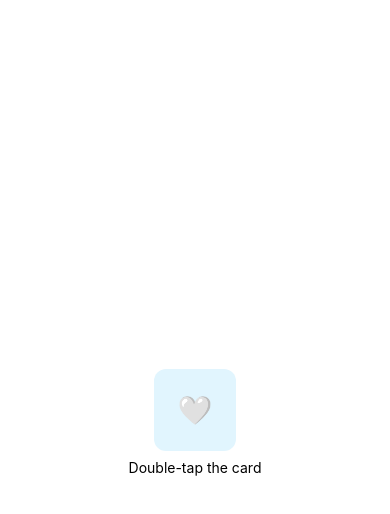
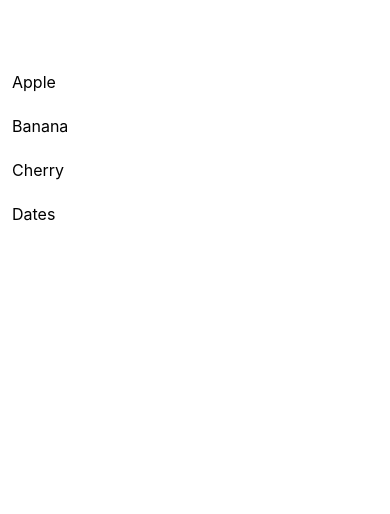
Before and after one commit to nileshborate/react_native, a React Native app in the folder firstappnative/: screen / in a window 390 px wide. Shown: the top 514 px of the page. Built offline with nearby package versions, Linux system fonts and the light colour scheme.

Commit message:
simple flat list

```diff
--- a/firstappnative/App.tsx
+++ b/firstappnative/App.tsx
@@ -1,26 +1,16 @@
 import { useRef, useState } from 'react';
-import { Pressable, StyleSheet, Text, View } from 'react-native';
+import { FlatList, StyleSheet, Text, View } from 'react-native';
 
 function App() {
-  const [liked, setLiked] = useState(false);
-  const lastTap = useRef(0);
-  const onTap = () => {
-    const now = Date.now();
-    if (now - lastTap.current < 300) {
-      setLiked(!liked);
-    }
-    lastTap.current = now;
-  };
-
+  const data = ['Apple', 'Banana', 'Cherry', 'Dates'];
   return (
-    <View style={{ flex: 1, justifyContent: 'center', alignItems: 'center' }}>
-      <Pressable
-        style={{ padding: 24, backgroundColor: '#E1F5FE', borderRadius: 12 }}
-        onPress={onTap}
-      >
-        <Text style={{ fontSize: 28 }}>{liked ? '❤️' : '🤍'}</Text>
-      </Pressable>
-      <Text style={{ marginTop: 8 }}>Double-tap the card</Text>
+    <View style={{ paddingTop: 60 }}>
+      <FlatList
+        data={data}
+        renderItem={({ item }) => {
+          return <Text style={{ padding: 12, fontSize: 16 }}>{item}</Text>;
+        }}
+      />
     </View>
   );
 }
```
